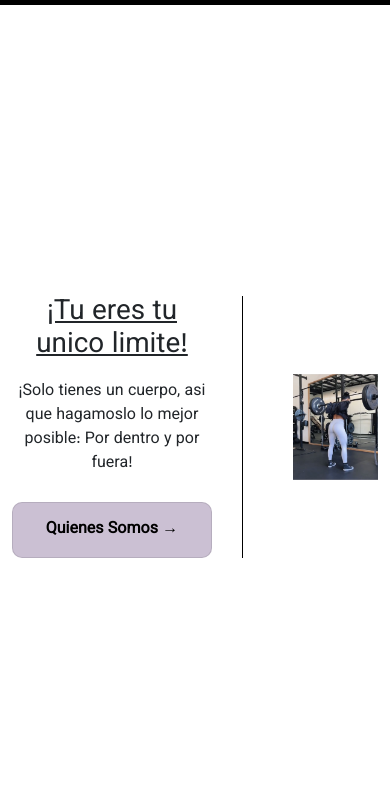
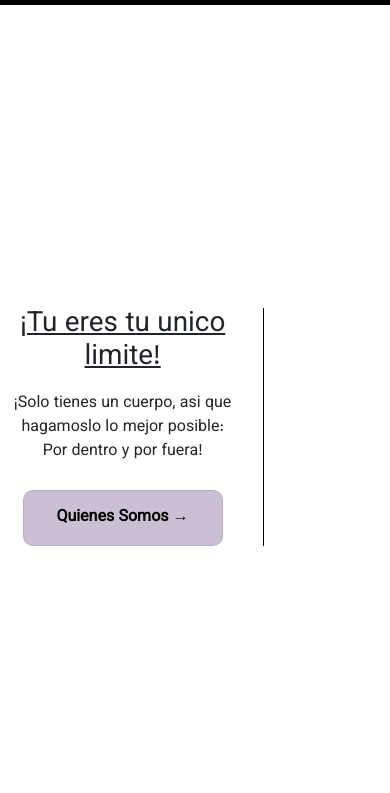
Before and after one commit to CamiCarrera/PreEntrega3-Carrera, a plain HTML site: page index.html in a window 390 px wide. Shown: the part 51-844 px from the top of the page. Drawn offline with nearby package versions, Linux system fonts and the light colour scheme.

Commit message:
quinceabril

```diff
--- a/css/style.css
+++ b/css/style.css
@@ -118,20 +118,13 @@ body{
 .inicio-contenido h1{
         text-decoration:underline;}
 
-
         @media (max-width:820px){
-            .inicio .inicio-contenido{
-                width: 100%;
-                display: flex;
-                flex-direction: column;}
+            .img-inicio img{
+                width: 0;}
         }
 
-        @media (max-width:820px){
-            .img-inicio img{
-                width: 100%;
-                display: flex;
-                flex-direction: column;}
-        }
+
+
 
         @media (max-width:1115px){
             .span1 {
```
